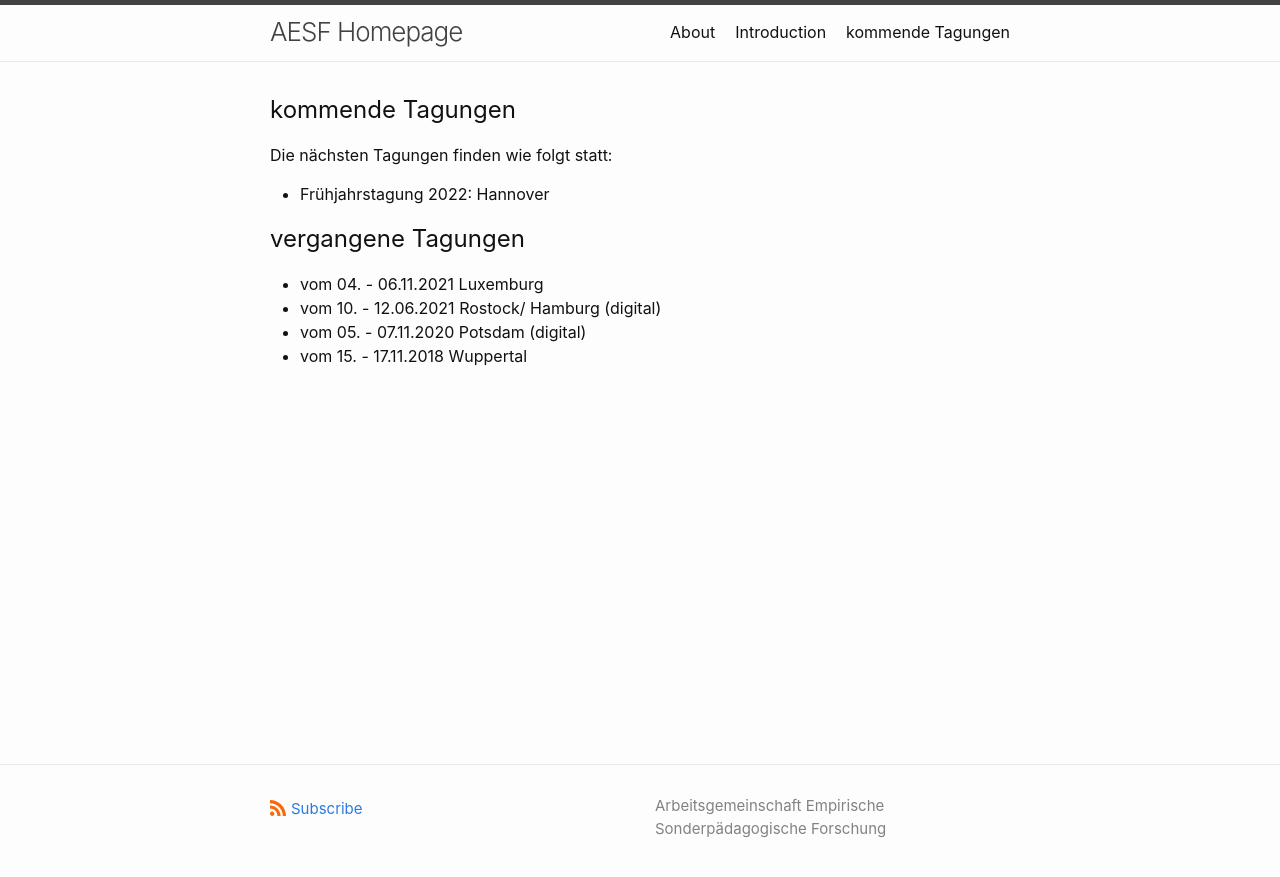
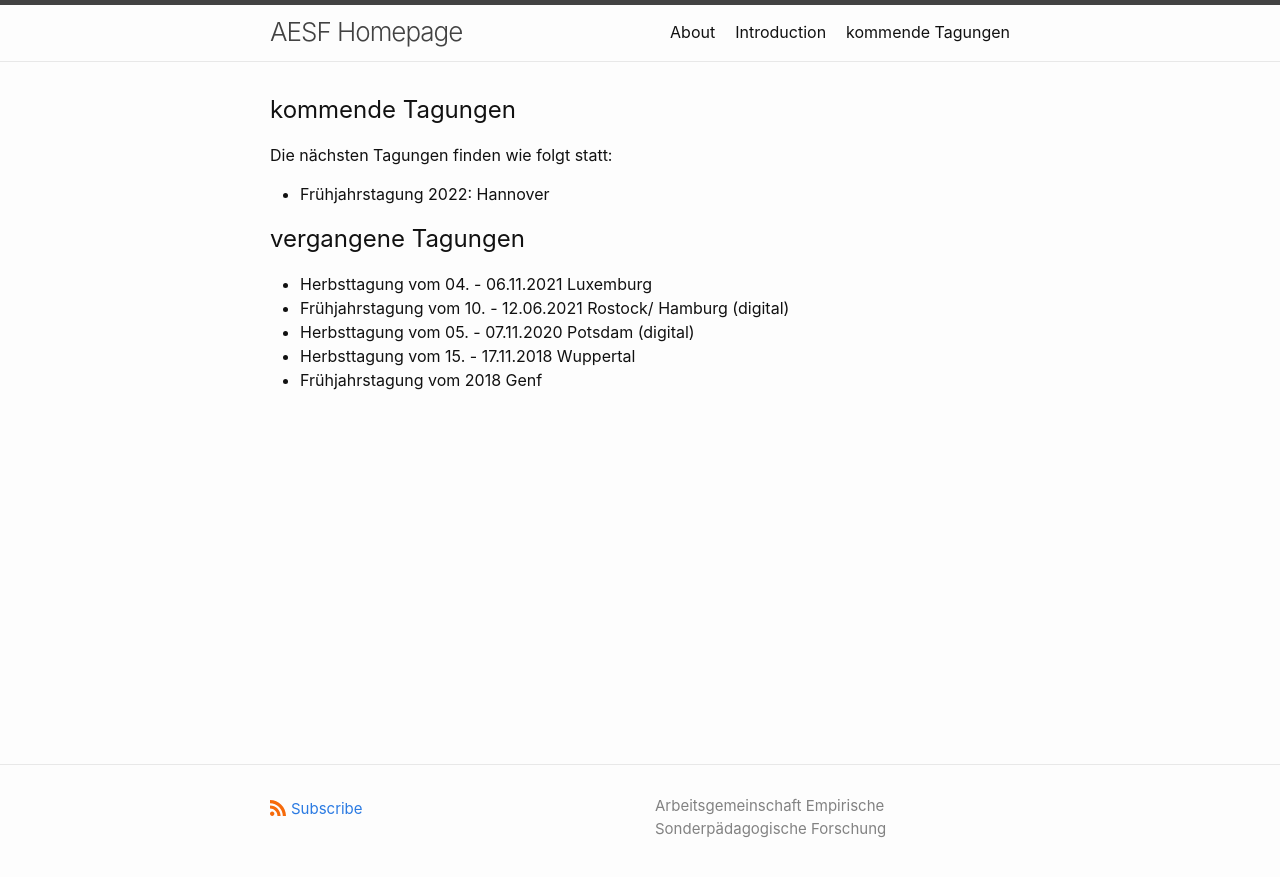
Before and after one commit to jazznbass/aesf_homepage, a Jekyll site: the page built from _pages/conferences.md, in a window 1280 px wide. Shown: the top 877 px of the page. Built offline with Jekyll 4.4.1, drawn with Linux system fonts in a browser that asks for light colours; our own code applies the rules of GitHub Pages for plain Markdown files.

Commit message:
Update conferences.md

```diff
--- a/_pages/conferences.md
+++ b/_pages/conferences.md
@@ -4,7 +4,8 @@ Die nächsten Tagungen finden wie folgt statt:
 
 
 ## vergangene Tagungen
-- vom 04. - 06.11.2021 Luxemburg
-- vom 10. - 12.06.2021 Rostock/ Hamburg (digital)
-- vom 05. - 07.11.2020 Potsdam (digital)
-- vom 15. - 17.11.2018 Wuppertal
+- Herbsttagung vom 04. - 06.11.2021 Luxemburg
+- Frühjahrstagung vom 10. - 12.06.2021 Rostock/ Hamburg (digital)
+- Herbsttagung vom 05. - 07.11.2020 Potsdam (digital)
+- Herbsttagung vom 15. - 17.11.2018 Wuppertal
+- Frühjahrstagung vom 2018 Genf
```
